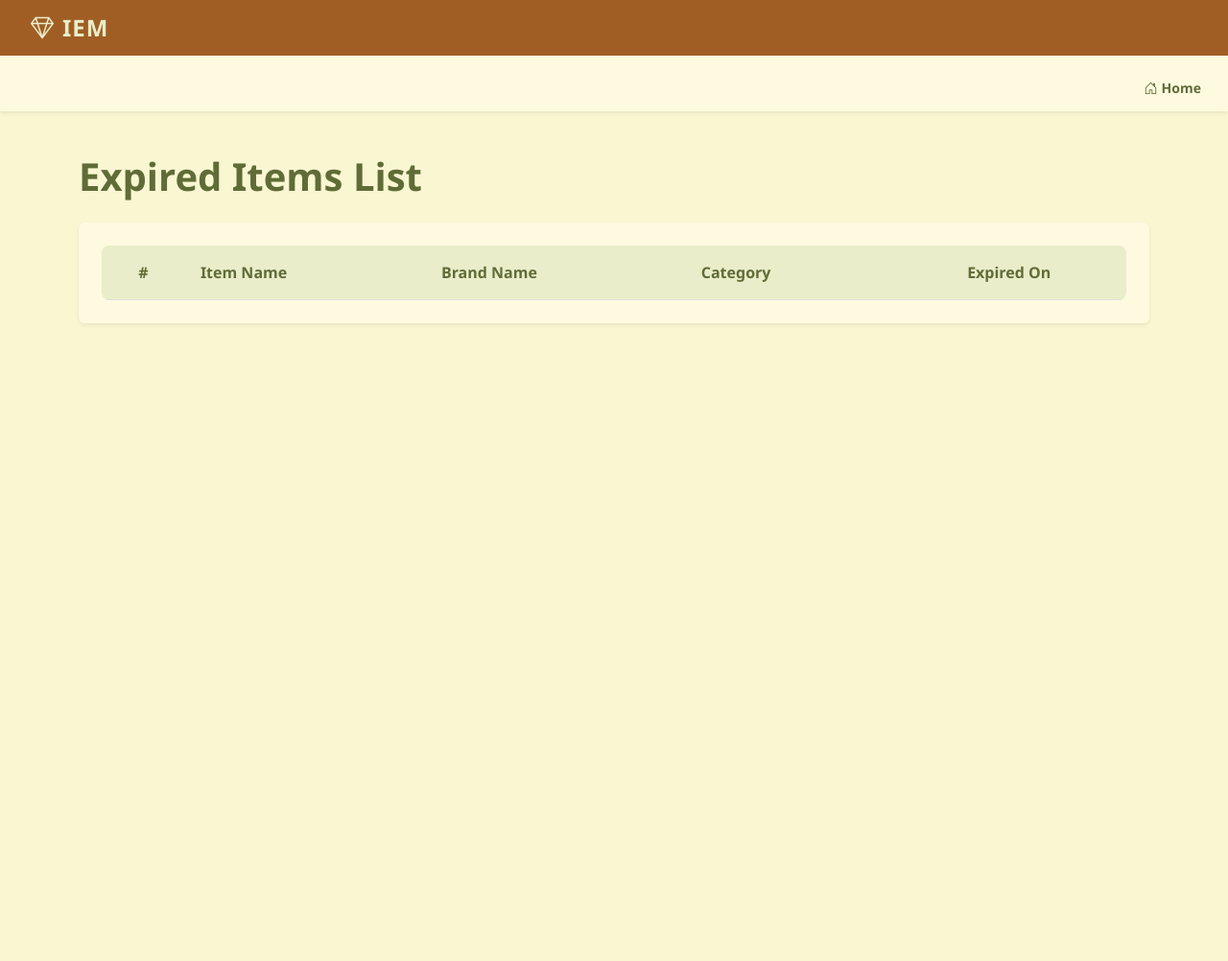
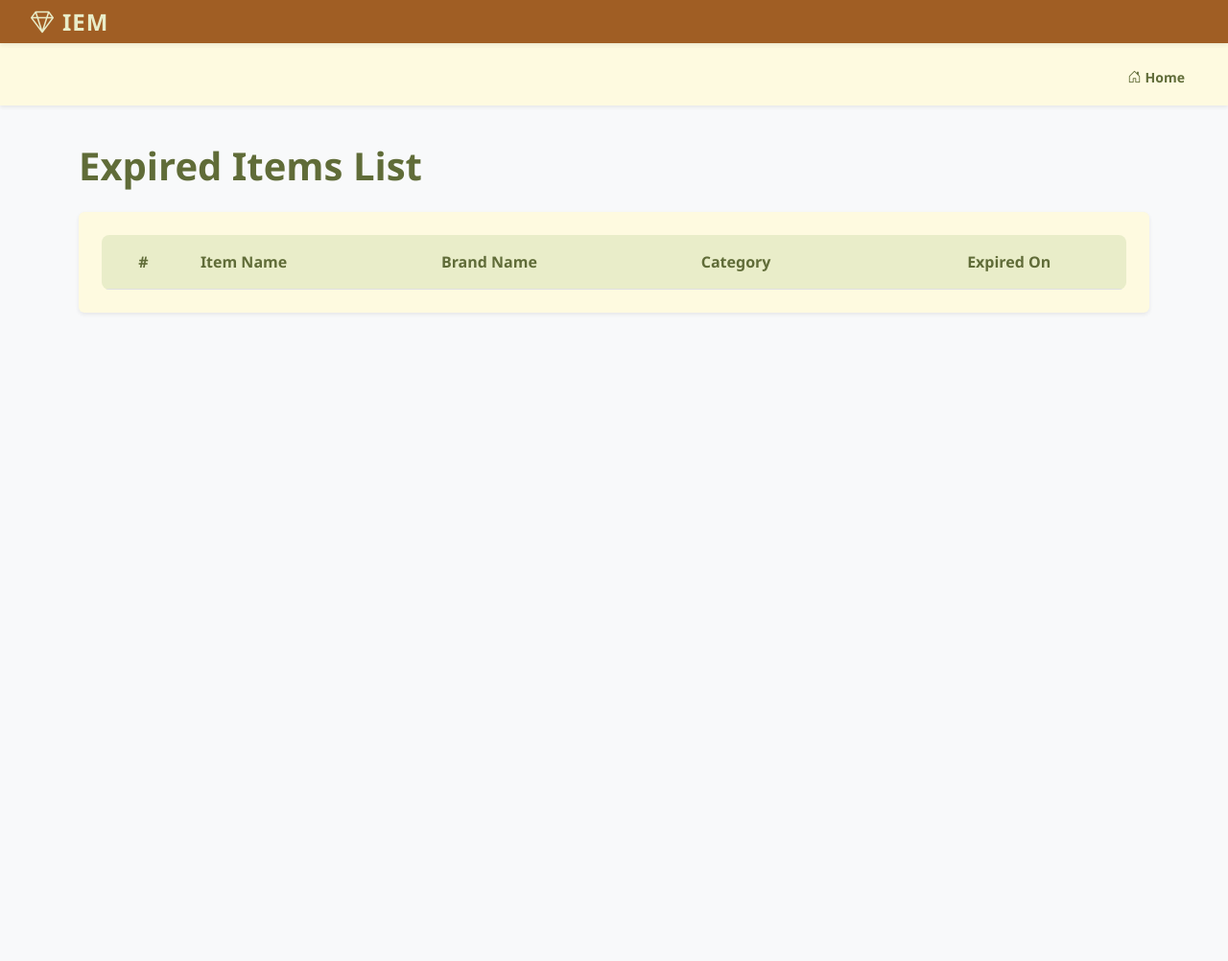
Before and after one commit to Insaneon01/Smart-Inventory, a Flask app: page /expire in a window 1280 px wide. Shown: the whole page at 96% size. After the commit the page ends 327 px from the top, so only its background shows below. Run offline with Flask 3, Linux system fonts and the light colour scheme; lists and menus that the app fills with data are empty; some libraries are stand-ins or nearby versions.

Commit message:
Frontendupdate

```diff
--- a/static/css/expire.css
+++ b/static/css/expire.css
@@ -13,6 +13,7 @@
 body {
 font-family: 'Segoe UI', system-ui, -apple-system, sans-serif;
 background-color: #FEFAE0;
+overflow: hidden;
 }
 
 .container {
@@ -22,17 +23,26 @@
 "navbar navbar"
 "content content";
 grid-template-columns: 1fr;
-  grid-template-rows: 45px 58px 1fr;
-  height: 90vh;
+grid-template-rows: 45px 60px 1fr;
+height: 100vh;
+max-height: 100vh;
 }
 
+/* Topbar styling */
 .topbar {
 grid-area: topbar;
 background-color: #a05e24;
 color: #E9EDC9;
-  padding: 0.7rem 2rem;
+padding: 0.7rem 0;
 display: flex;
 align-items: center;
+width: 100vw;
+position: fixed;
+top: 0;
+left: 0;
+right: 0;
+z-index: 1000;
+height: 45px;
 }
 
 .logo {
@@ -41,90 +51,86 @@
 display: flex;
 align-items: center;
 letter-spacing: 1px;
+margin-left: 2rem;
 }
 
+/* Navbar styling - Updated to match landing page */
 .navbar {
 grid-area: navbar;
-  width: 100%;
+width: 100vw;
 background: #FEFAE0 !important;
 display: flex;
 justify-content: flex-end;
 align-items: center;
-  padding: 0.5rem 1rem;
-  min-height: 58px;
+padding: 0.75rem 0;
+min-height: 60px;
 box-sizing: border-box;
-  position: relative;
-  z-index: 10;
-  margin: 0 !important;
-  padding-bottom: 0 !important;
-  border: none !important;
-  box-shadow: 0 2px 4px rgba(0, 0, 0, 0.1);
+position: fixed;
+top: 50px;
+left: 0;
+right: 0;
+z-index: 999;
+box-shadow: 0 3px 6px rgba(133, 97, 61, 0.18);
+border: none;
 }
 
 .navbar .container-fluid {
 padding: 0;
-  background: #FEFAE0 !important;
 width: 100%;
+display: flex;
+justify-content: flex-end;
+padding-right: 2rem;
 }
-
-.navbar-expand-lg {
-  background: #FEFAE0 !important;
-  width: 100%;
-}
-
-/* Remove any bootstrap background classes */
-.bg-white, .bg-light, .bg-body-tertiary {
-  background-color: #FEFAE0 !important;
-}
-
-.navbar .text-primary {
-  color: #606C38 !important;
-}
-
-.navbar .text-warning {
-  color: #BC6C25 !important;
-}
-
-.navbar .btn {
-  background: transparent;
-  border: none;
-  transition: transform 0.2s ease;
-}
-
-.navbar .btn:hover {
-  transform: translateY(-2px);
-}
-
 .ms-auto {
 display: flex;
 align-items: center;
-  gap: 8px;
-  background: #FEFAE0 !important;
+gap: 12px;
+flex-wrap: nowrap;
+margin: 0;
+}
+/* Navbar button styling */
+.nav-btn {
+padding: 8px 18px;
+font-size: 1em;
+background-color: #D4A373;
+color: #E9EDC9;
+border: none;
+border-radius: 5px;
+cursor: pointer;
+transition: all 0.3s ease;
+position: relative;
+overflow: hidden;
+font-weight: 500;
+}
+.nav-btn:hover {
+background-color: #4d3621;
+transform: translateY(-3px);
+box-shadow: 0 8px 16px rgba(77, 54, 33, 0.3);
+color: #E9EDC9;
 }
 
-.btn {
-  transition: all 0.3s ease;
+.nav-btn:active {
+transform: translateY(-1px);
+box-shadow: 0 4px 8px rgba(77, 54, 33, 0.3);
 }
 
-/* Ensure navbar inner elements are consistent */
-.navbar-nav,
-.navbar-collapse,
-.navbar > .container,
-.navbar > .container-fluid {
-  background: #FEFAE0 !important;
+/* Main content styling */
+.content {
+grid-area: content;
+padding: 15px;
+background-color: #f9f6d2;
+height: calc(100vh - 110px);
+max-height: calc(100vh - 110px);
+margin-top: 110px;
+overflow-y: auto;
 }
 
-/* Remove any potential borders from Bootstrap */
-.navbar,
-.navbar *,
-.navbar .container-fluid,
-.navbar-expand-lg,
-.navbar-collapse {
-  border: none !important;
-}
-
-.btn:hover {
-  transform: translateY(-1px);
+.display-4, h1 {
+color: #606C38;
+margin-bottom: 1rem;
+font-size: 2.2rem;
+font-weight: bold;
+text-align: left;
 }
 
 .card {
@@ -133,23 +139,6 @@
   background: #FEFAE0 !important;
   box-shadow: 0 4px 6px rgba(0, 0, 0, 0.1);
   margin-bottom: 1.5rem;
-}
-
-.card:hover {
-  transform: translateY(-5px);
-}
-
-.content {
-  grid-area: content;
-  padding: 20px;
-  background-color: #f9f6d2 !important;
-  min-height: calc(90vh - 95px);
-}
-
-.container-fluid {
-  background-color: #f9f6d2 !important;
-  padding: 0 !important;
-  margin: 0 !important;
 }
 
 .table-responsive {
```
Also changed, not shown: other parts of static/css/expire.css (+0 -38 lines), static/css/pf.css (+24 -19 lines). Lines whose indentation alone changed are shown as unchanged.
